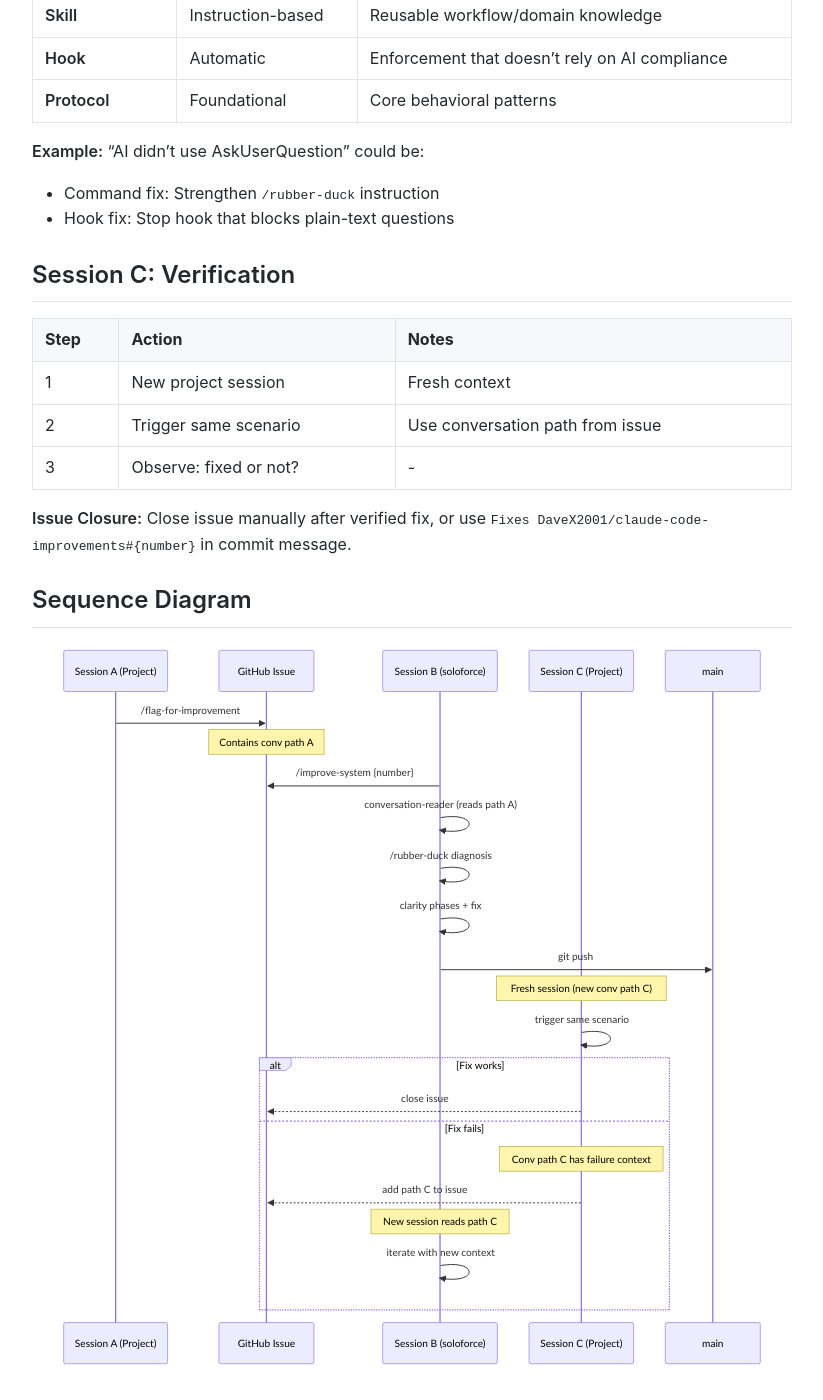
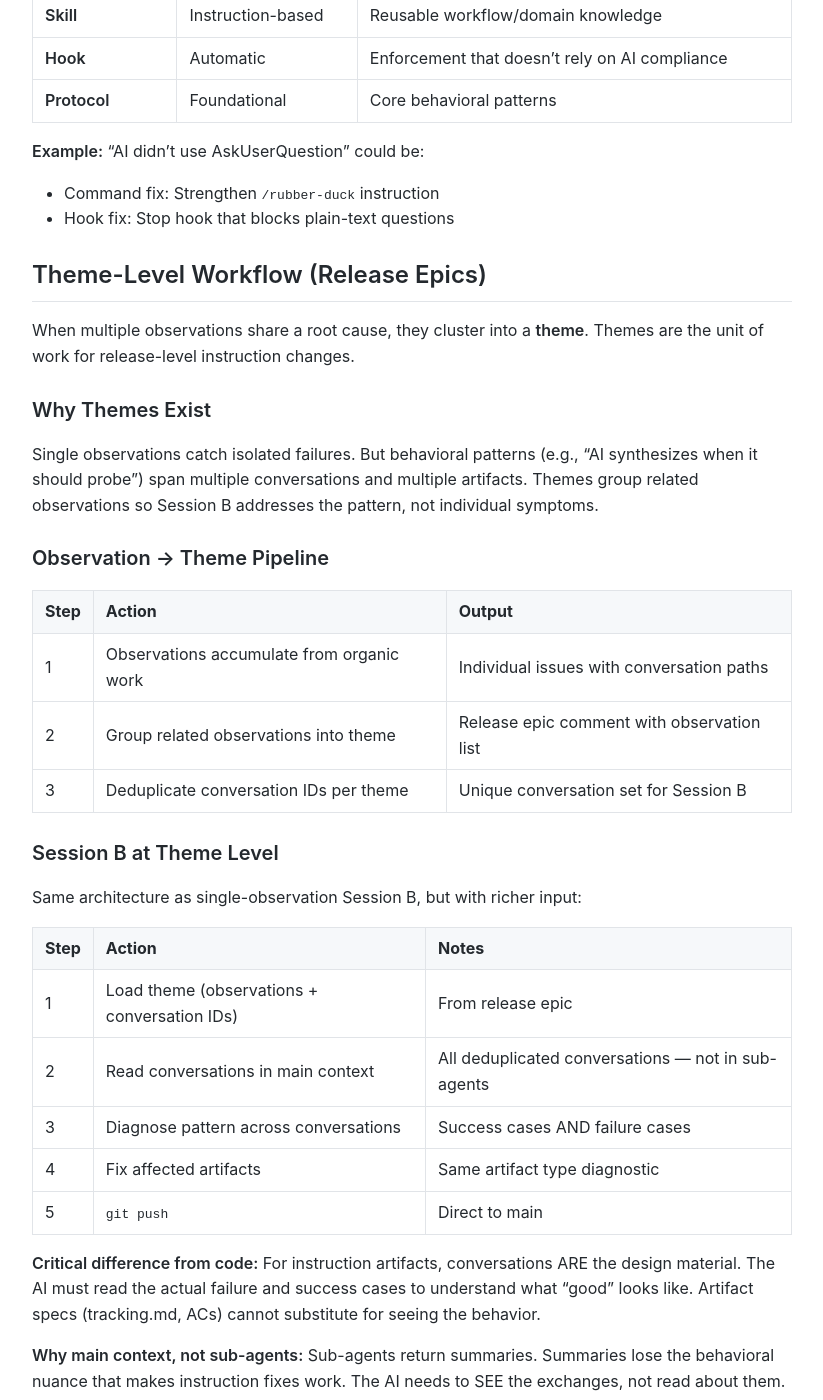
Before and after one commit to MariusWilsch/public-wilsch-ai-pages, a Jekyll site: the page built from global/improve-system-architecture.md, in a window 1280 px wide and 1400 px high, scrolled down 3336 px. Shown: the whole window, without its empty margins (228-1051 px from the left). Built offline with Jekyll 4.4.1, drawn with Linux system fonts in a browser that asks for light colours; our own code applies the rules of GitHub Pages for plain Markdown files; some of the changed text lies outside the part shown.

Commit message:
Sync from hippocampus 2026-02-26

```diff
--- a/global/improve-system-architecture.md
+++ b/global/improve-system-architecture.md
@@ -117,6 +117,69 @@ Part of `/rubber-duck` diagnosis - the fix depends on artifact type:
 - Command fix: Strengthen `/rubber-duck` instruction
 - Hook fix: Stop hook that blocks plain-text questions
 
+## Theme-Level Workflow (Release Epics)
+
+When multiple observations share a root cause, they cluster into a **theme**. Themes are the unit of work for release-level instruction changes.
+
+### Why Themes Exist
+
+Single observations catch isolated failures. But behavioral patterns (e.g., "AI synthesizes when it should probe") span multiple conversations and multiple artifacts. Themes group related observations so Session B addresses the pattern, not individual symptoms.
+
+### Observation → Theme Pipeline
+
+| Step | Action | Output |
+|------|--------|--------|
+| 1 | Observations accumulate from organic work | Individual issues with conversation paths |
+| 2 | Group related observations into theme | Release epic comment with observation list |
+| 3 | Deduplicate conversation IDs per theme | Unique conversation set for Session B |
+
+### Session B at Theme Level
+
+Same architecture as single-observation Session B, but with richer input:
+
+| Step | Action | Notes |
+|------|--------|-------|
+| 1 | Load theme (observations + conversation IDs) | From release epic |
+| 2 | Read conversations in main context | All deduplicated conversations — not in sub-agents |
+| 3 | Diagnose pattern across conversations | Success cases AND failure cases |
+| 4 | Fix affected artifacts | Same artifact type diagnostic |
+| 5 | `git push` | Direct to main |
+
+**Critical difference from code:** For instruction artifacts, conversations ARE the design material. The AI must read the actual failure and success cases to understand what "good" looks like. Artifact specs (tracking.md, ACs) cannot substitute for seeing the behavior.
+
+**Why main context, not sub-agents:** Sub-agents return summaries. Summaries lose the behavioral nuance that makes instruction fixes work. The AI needs to SEE the exchanges, not read about them.
+
+### Session C: Organic Verification
+
+Instruction artifacts cannot be simulated — you need real work to test them.
+
+| Step | Action | Notes |
+|------|--------|-------|
+| 1 | Continue organic work using the position | Natural JA/Dev sessions post-fix |
+| 2 | Read post-fix conversation | Check if failure pattern persists |
+| 3 | If fixed: close theme | If not: iterate with new conversation as evidence |
+
+**Pattern:** Work on the position (SE terminal) while using the position (project terminal). The project terminal naturally generates Session C data.
+
+### Design Doc Promotion
+
+Design doc = verified methodology only. Update AFTER Session C confirms behavioral change, not before.
+
+| Timing | Action |
+|--------|--------|
+| After Session B | Push instruction fix. Design doc unchanged. |
+| After Session C passes | Promote instruction patterns to design doc. |
+| After Session C fails | Iterate Session B with new evidence. |
+
+### Comparison: Single Observation vs Theme
+
+| Aspect | Single Observation | Theme |
+|--------|-------------------|-------|
+| Input | 1 conversation path | N deduplicated conversation paths |
+| Diagnosis | One failure instance | Pattern across instances |
+| Fix scope | One artifact | May span multiple artifacts |
+| Verification | Trigger same scenario | Organic work post-fix |
+
 ## Session C: Verification
 
 | Step | Action | Notes |
```
